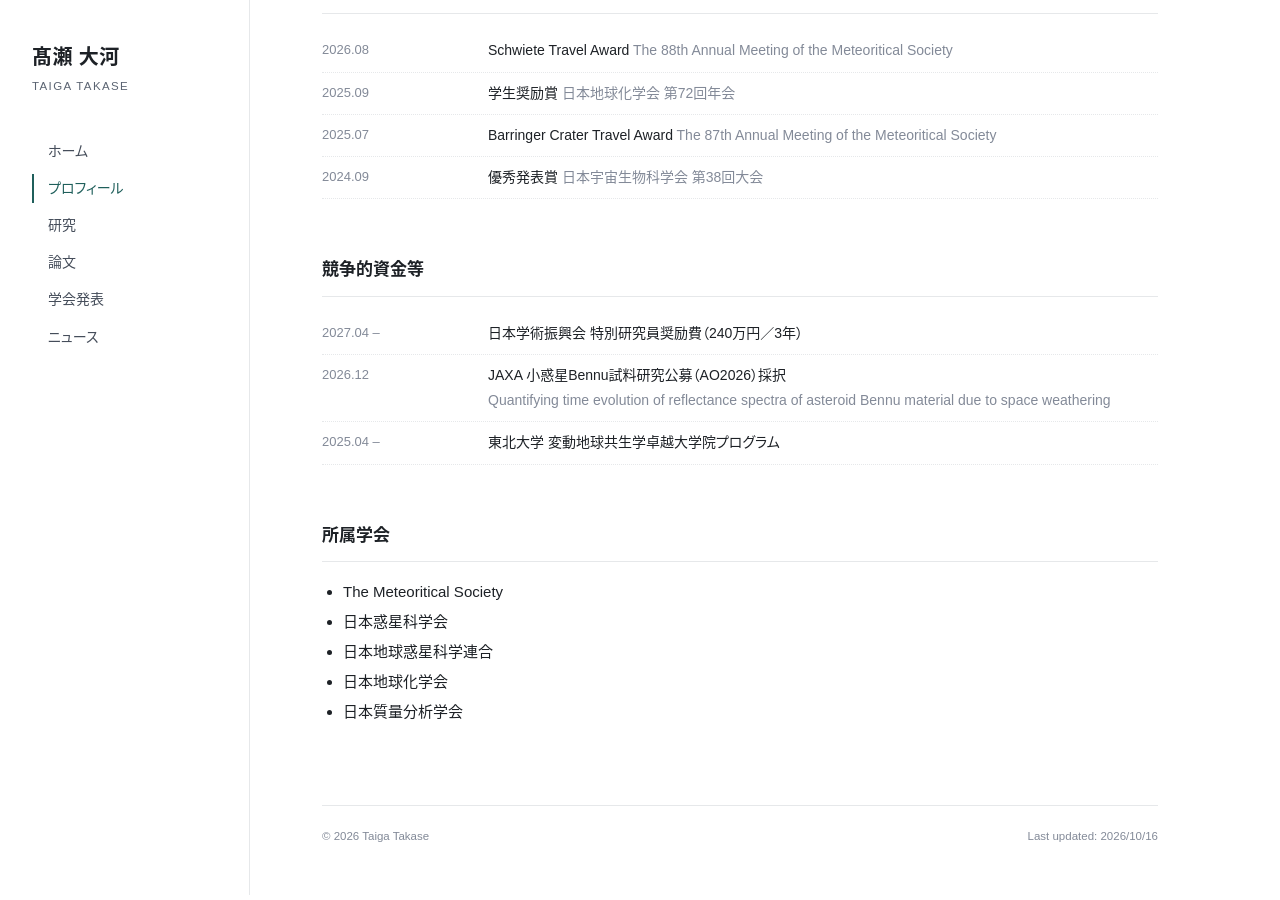
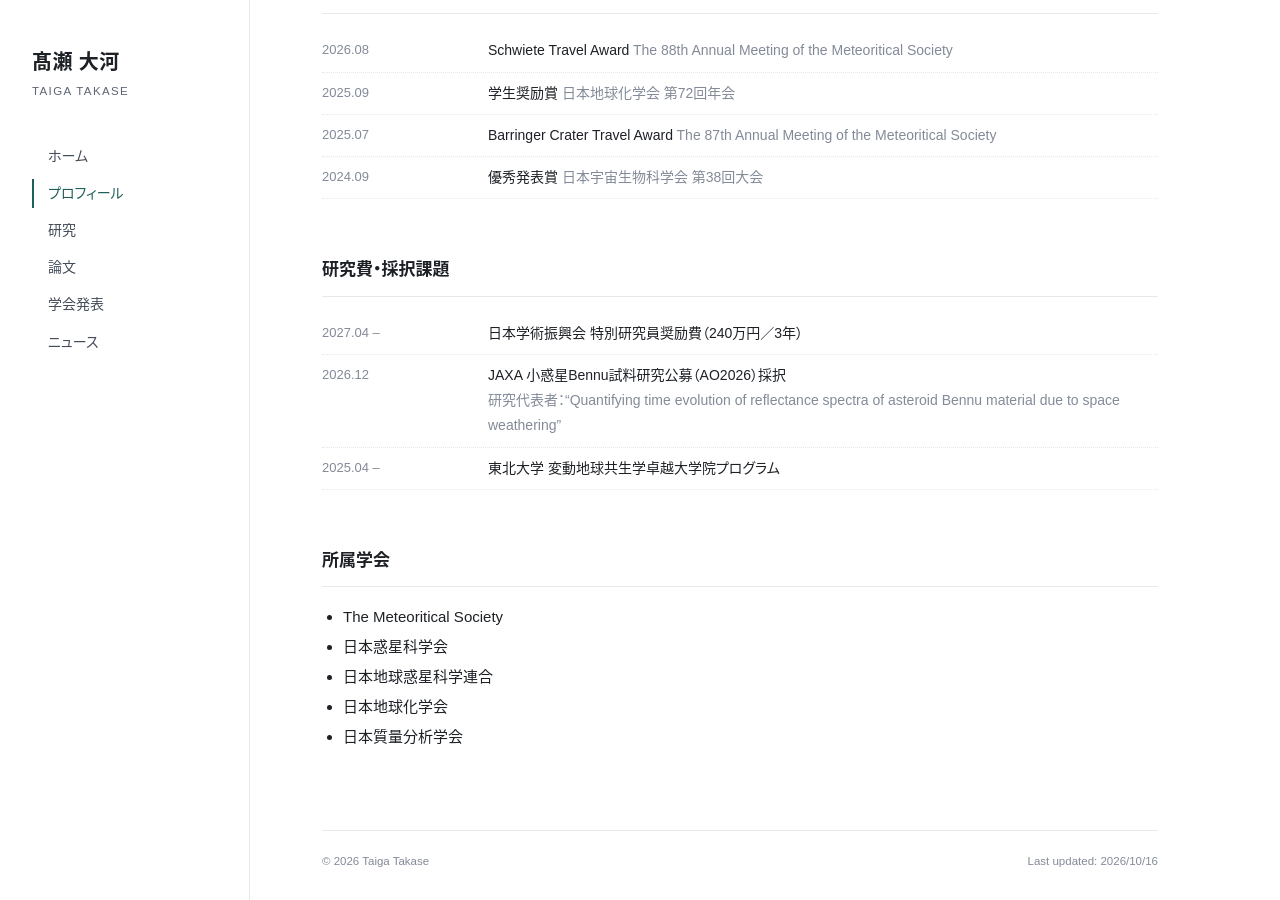
Before and after one commit to takasetaigat1/takasetaigat1.github.io, a Jekyll site: the page built from profile.html, in a window 1280 px wide and 900 px high, scrolled down 883 px. Built offline with Jekyll 4.4.1, drawn with Linux system fonts in a browser that asks for light colours; some web fonts are replaced.

Commit message:
研究費・採択課題 / Grants and projects; PI wording for JAXA AO; no year on submitted papers
Co-Authored-By: Claude Fable 5.1 <noreply@anthropic.com>
Claude-Session: https://claude.ai/code/session_01WJ69PvNMxXwpNZfvYmXkxj

```diff
--- a/en/profile.html
+++ b/en/profile.html
@@ -27,7 +27,7 @@ permalink: /en/profile/
 {% endif %}
 
 {% if p.grants.size > 0 %}
-<h2>Grants and funding</h2>
+<h2>Grants and projects</h2>
 <ul class="timeline">{% for e in p.grants %}<li><span class="dt">{{ e.period }}</span><span>{{ e.text_en | default: e.text }}{% if e.sub %}<br><span class="sub">{{ e.sub_en | default: e.sub }}</span>{% endif %}</span></li>{% endfor %}</ul>
 {% endif %}
 
--- a/en/publications.html
+++ b/en/publications.html
@@ -20,7 +20,7 @@ permalink: /en/publications/
     {% for pb in items %}{% assign n = items.size | minus: forloop.index0 %}
     <li>
       <span class="num">[{{ n }}]</span>
-      <span class="authors">{{ pb.authors | replace: "<me>", '<span class="me">' | replace: "</me>", "</span>" | replace: "et al.", "<i>et al.</i>" }} ({{ pb.year }})</span>
+      <span class="authors">{{ pb.authors | replace: "<me>", '<span class="me">' | replace: "</me>", "</span>" | replace: "et al.", "<i>et al.</i>" }}{% unless pb.status == "submitted" %} ({{ pb.year }}){% endunless %}</span>
       {% assign link = "" %}{% if pb.doi %}{% assign link = "https://doi.org/" | append: pb.doi %}{% elsif pb.url %}{% assign link = pb.url %}{% endif %}
       <span class="ptitle">{% if link != "" %}<a href="{{ link }}" target="_blank" rel="noopener">{{ pb.title }}</a>{% else %}{{ pb.title }}{% endif %}</span>
       <span class="journal">
--- a/profile.html
+++ b/profile.html
@@ -27,7 +27,7 @@ permalink: /profile/
 {% endif %}
 
 {% if p.grants.size > 0 %}
-<h2>競争的資金等</h2>
+<h2>研究費・採択課題</h2>
 <ul class="timeline">{% for e in p.grants %}<li><span class="dt">{{ e.period }}</span><span>{{ e.text }}{% if e.sub %}<br><span class="sub">{{ e.sub }}</span>{% endif %}</span></li>{% endfor %}</ul>
 {% endif %}
 
--- a/publications.html
+++ b/publications.html
@@ -20,7 +20,7 @@ permalink: /publications/
     {% for pb in items %}{% assign n = items.size | minus: forloop.index0 %}
     <li>
       <span class="num">[{{ n }}]</span>
-      <span class="authors">{{ pb.authors | replace: "<me>", '<span class="me">' | replace: "</me>", "</span>" | replace: "et al.", "<i>et al.</i>" }} ({{ pb.year }})</span>
+      <span class="authors">{{ pb.authors | replace: "<me>", '<span class="me">' | replace: "</me>", "</span>" | replace: "et al.", "<i>et al.</i>" }}{% unless pb.status == "submitted" %} ({{ pb.year }}){% endunless %}</span>
       {% assign link = "" %}{% if pb.doi %}{% assign link = "https://doi.org/" | append: pb.doi %}{% elsif pb.url %}{% assign link = pb.url %}{% endif %}
       <span class="ptitle">{% if link != "" %}<a href="{{ link }}" target="_blank" rel="noopener">{{ pb.title }}</a>{% else %}{{ pb.title }}{% endif %}</span>
       <span class="journal">
```
Also changed, not shown: _data/profile.yml (+4 -3 lines).
